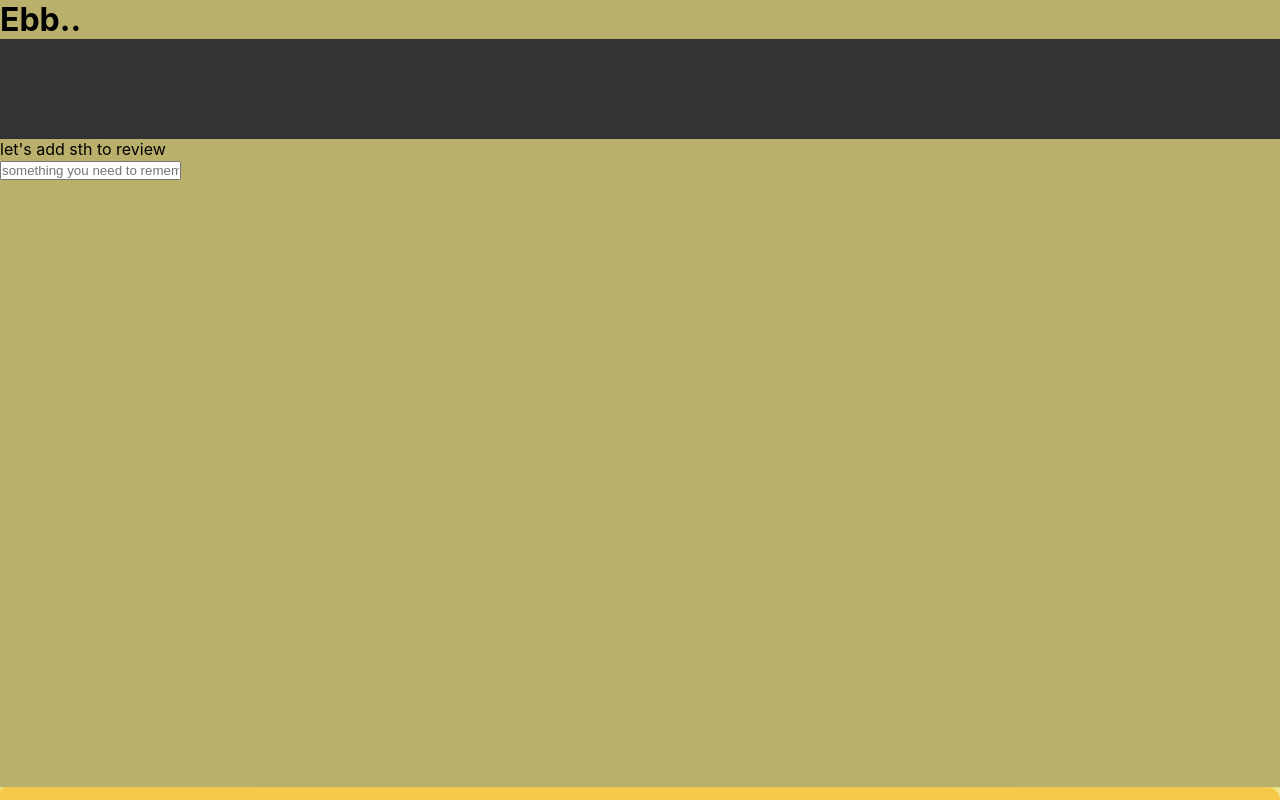
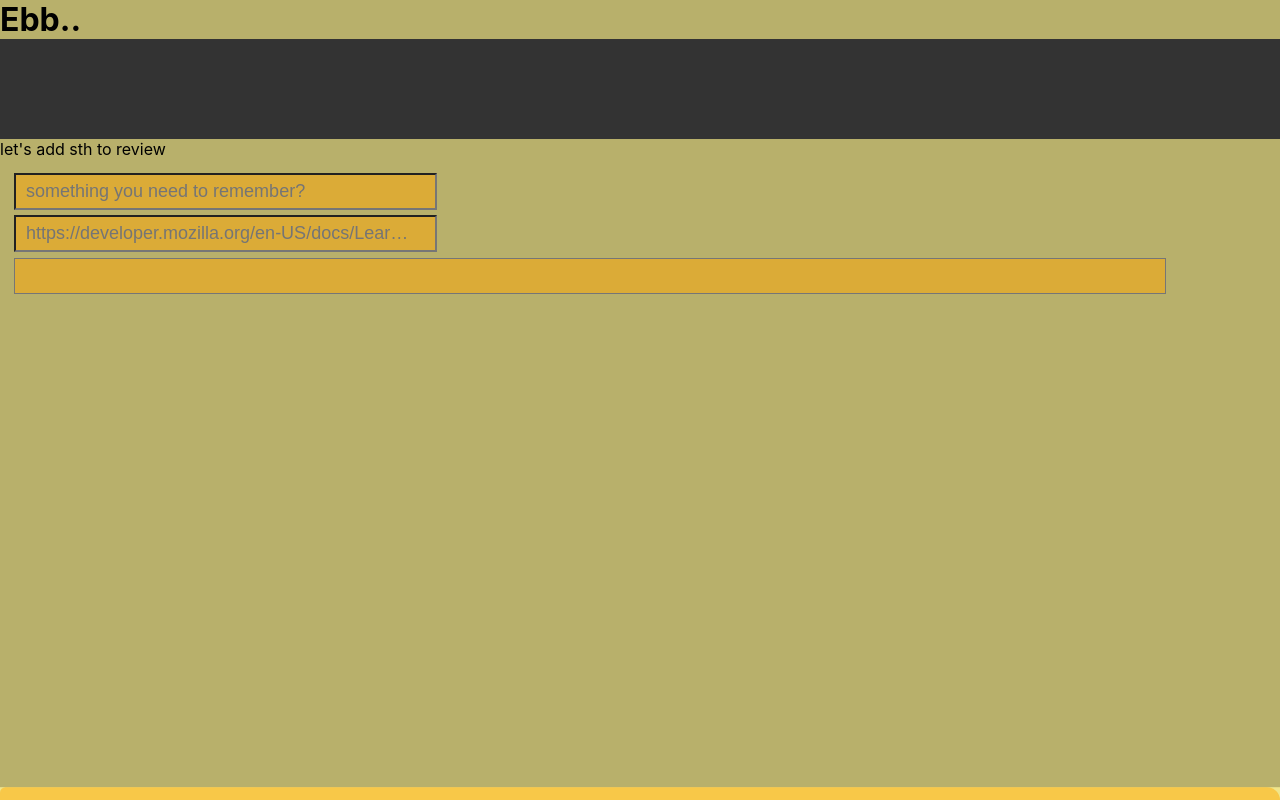
Before and after one commit to CarpentersKeys/ebb-and-know, a Next.js app: page /demo in a window 1280 px wide. Built offline with nearby package versions, Linux system fonts and the light colour scheme; a web font is replaced by a local one.

Commit message:
DisplayContent.jsx, added state for content and form fields to Entry.jsx, minor changes to PendingTab.jsx,

```diff
--- /dev/null
+++ b/components/DisplayContent.jsx
@@ -0,0 +1,13 @@
+import styles from '../styles/DisplayContent.module.scss'
+
+export default function DisplayContent({ selectedReview }) {
+
+    return (
+        <div className={styles.page}>
+            <h2>{selectedReview.content.title}</h2>
+            <p>{selectedReview.content.body}</p>
+        </div>
+    )
+}
+
+// if theres a link open the tab in the background but keep the focus on this window
--- a/components/Entry.jsx
+++ b/components/Entry.jsx
@@ -1,8 +1,11 @@
 import { Temporal } from '@js-temporal/polyfill';
 import { useState } from 'react';
+import styles from '../styles/Entry.module.scss';
 
 export default function Entry({ reviewItems, reviewItemsSet }) {
     const [contentBody, contentBodySet] = useState('');
+    const [contentTitle, contentTitleSet] = useState('');
+    const [contentLink, contentLinkSet] = useState('');
 
     function handleAdd(evt) {
         evt.preventDefault();
@@ -44,8 +47,21 @@ export default function Entry({ reviewItems, reviewItemsSet }) {
     }
 
     return (
-        <form onSubmit={(evt) => handleAdd(evt)}>
-            <input type="text" value={contentBody} onChange={(evt) => { contentBodySet(evt.target.value) }} placeholder="something you need to remember?"></input>
+        <form className={styles.form} onSubmit={(evt) => handleAdd(evt)}>
+            <input
+                type="text"
+                value={contentTitle}
+                onChange={(evt) => { contentTitleSet(evt.target.value) }}
+                placeholder="something you need to remember?" />
+            <input
+                type="url"
+                value={contentLink}
+                onChange={(evt) => { contentLinkSet(evt.target.value) }}
+                placeholder="https://developer.mozilla.org/en-US/docs/Learn/Forms/HTML5_input_types" />
+            <textarea
+                value={contentBody}
+                onChange={(evt) => { contentBodySet(evt.target.value) }}
+                placeholder="" />
         </form>
     )
 }
--- a/components/PendingTab.jsx
+++ b/components/PendingTab.jsx
@@ -2,35 +2,37 @@ import { useEffect, useState } from "react";
 import ReviewCard from "./ReviewCard";
 import styles from '../styles/PendingTab.module.scss';
 
-export default function PendingTab({ pendingReviews, pendingReviewsSet }) {
-    const [minified, minifiedSet] = useState(false);
+export default function PendingTab({ selectedReviewSet, pendingReviews }) {
+    const [hide, hideSet] = useState(false);
     const [cards, cardsSet] = useState([]);
 
     useEffect(() => {
         console.log('pend:', pendingReviews)
-    }, [pendingReviews]);
+        console.log('hide:', hide)
+        console.log('cards:', cards)
+    }, [pendingReviews, cards, hide]);
 
     useEffect(() => {
         cardsSet(
-            <ul className={styles.tabList}>
+            <ul className={styles.row}>
                 {pendingReviews
-                    .slice(0, 2)
+                    // .slice(0, 3)
                     .map((r, i) => {
                         return (
-                            <li className={styles.tabItem} key={i}>
+                            <li onClick={() => selectedReviewSet(r)} className={styles.column} key={i}>
                                 <ReviewCard reviewItem={r} />
                             </li>
                         )
                     })}
             </ul >
         );
-        return () => console.log('cards:',cards);
-    }, [pendingReviews])
+        // return () => console.log('cards:',cards);
+    }, [pendingReviews, selectedReviewSet])
 
     return (
         <div className={styles.tab}>
-            <div onClick={() => minifiedSet(prev => !prev)} className={styles.collapse}>{minified && '^'}</div>
-            {!minified && cards}
+            <div onClick={() => hideSet(prev => !prev)} className={styles.collapse}>{hide && '^'}</div>
+            {!hide && pendingReviews.length > 0 && cards}
         </div>
     )
 
```
Also changed, not shown: components/ReviewCard.jsx (+4 -4 lines).
